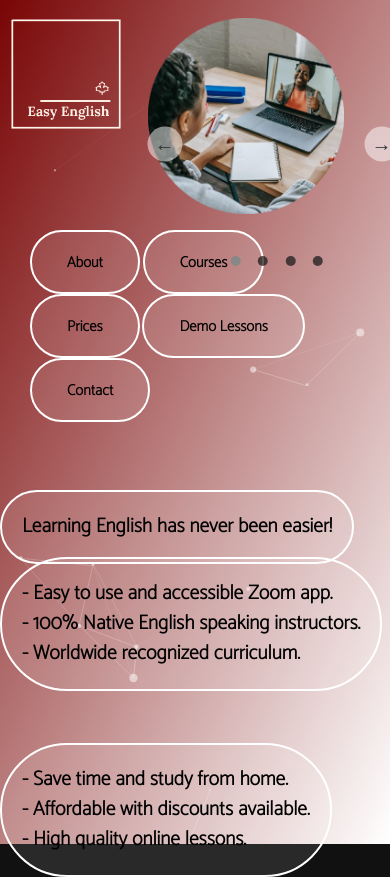
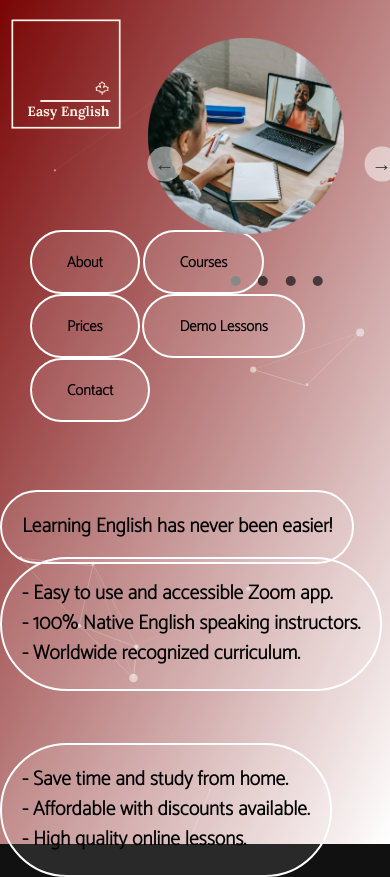
Before and after one commit to nsherban1/EasyEnglishCa, a plain HTML site: page index.html in a window 390 px wide. Shown: the top 877 px of the page. Drawn offline with Linux system fonts and the light colour scheme; a web font is replaced by a local one.

Commit message:
Add files via upload

```diff
--- a/css/style.css
+++ b/css/style.css
@@ -635,7 +635,7 @@ input[type=submit]:hover {
 @media screen and (max-width: 500px) {
   .sliders{
     margin-left:35%;
-    margin-top:-280px;
+    margin-top:-260px;
   }
   .caption{
     top:58%;
```
